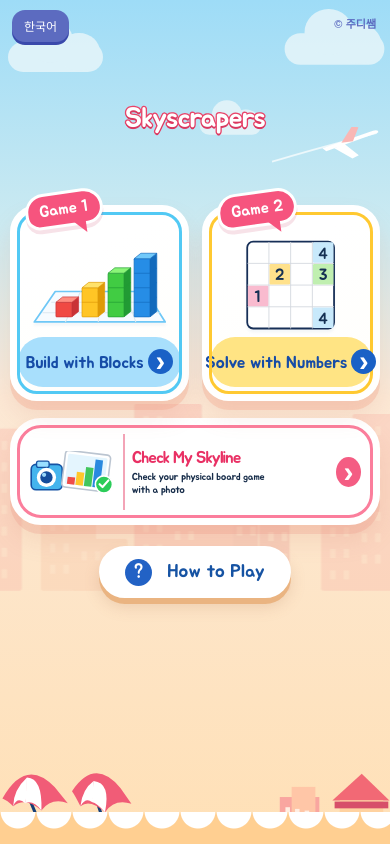
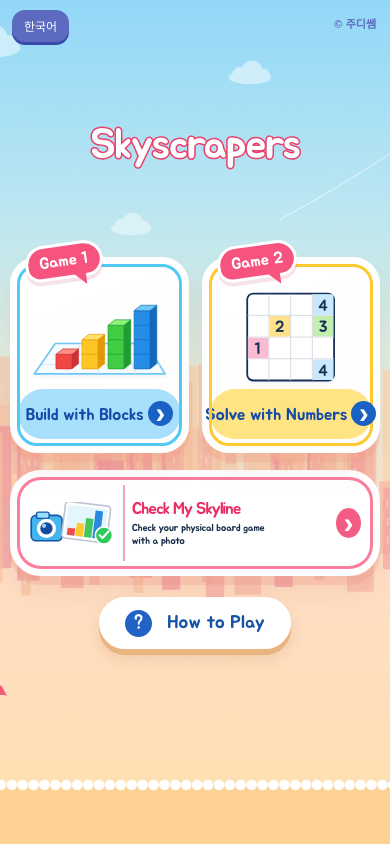
Before and after one commit to judyssaem/towerforest, a plain HTML site: page index.html in a window 390 px wide. Both pictures are taken after a click on the button "English". Drawn offline with nearby package versions, Linux system fonts and the light colour scheme.

Commit message:
Use PNG illustrated backgrounds and transparent logo on Towerforest home

```diff
--- a/index.html
+++ b/index.html
@@ -428,6 +428,94 @@ button:focus-visible, .mode-card:focus-visible, .inv-item:focus-visible { outlin
   #start-screen .home-tower{max-width:12vw;top:24%}
   #start-screen .home-skyline{top:30%;opacity:.38}
 }
+
+/* Home image assets · final illustrated design. Game UI stays interactive. */
+#start-screen{
+  background-color:#a9e0f2;
+  background-image:url("assets/home-background-desktop.png");
+  background-position:center center;
+  background-repeat:no-repeat;
+  background-size:cover;
+  padding-top:clamp(22px,4vh,47px);
+  padding-bottom:clamp(28px,4vh,45px);
+}
+#start-screen .home-decor{display:none!important}
+#start-screen .home-content{width:min(96%,1320px);gap:clamp(12px,1.7vh,18px)}
+#start-screen .home-header{
+  display:flex;
+  justify-content:center;
+  align-items:center;
+  min-height:clamp(100px,19vh,168px);
+  margin:0 0 clamp(12px,2vh,24px);
+}
+#start-screen .home-logo-image{
+  display:block;
+  width:min(95%,960px);
+  height:auto;
+  max-height:clamp(112px,18vh,170px);
+  object-fit:contain;
+  margin:0 auto;
+  flex:none;
+  filter:drop-shadow(0 2px 2px rgba(214,64,101,.06));
+}
+#start-screen .home-logo{display:none}
+#start-screen.home-english .home-logo-image{display:none}
+#start-screen.home-english .home-logo{
+  display:block;
+  background:transparent;
+  box-shadow:none;
+  border:0;
+  padding:0;
+  margin:0;
+  font-family:'Jua',sans-serif;
+  font-size:clamp(42px,5.7vw,86px);
+  font-weight:400;
+  color:#FFFFFF;
+  -webkit-text-stroke:clamp(3px,.4vw,6px) #E7426E;
+  paint-order:stroke fill;
+  text-shadow:none;
+  filter:none;
+  line-height:1.25;
+}
+#start-screen .home-play{
+  max-height:min(370px,39vh);
+  aspect-ratio:1.45/1;
+}
+#start-screen .home-play-art svg{max-height:min(252px,28vh)}
+#start-screen .home-camera{min-height:clamp(96px,15vh,145px)}
+@media(min-width:1100px) and (max-height:790px){
+  #start-screen{padding-top:15px;padding-bottom:25px}
+  #start-screen .home-header{min-height:100px;margin-bottom:5px}
+  #start-screen .home-logo-image{max-height:100px}
+  #start-screen .home-content{gap:10px}
+  #start-screen .home-play{max-height:34vh;aspect-ratio:1.7/1}
+  #start-screen .home-play-art svg{max-height:24vh}
+  #start-screen .home-camera{min-height:90px}
+}
+@media(max-width:700px){
+  #start-screen{
+    background-image:url("assets/home-background-mobile.png");
+    background-position:center center;
+    background-size:cover;
+    padding:clamp(68px,11vh,96px) 10px 68px;
+  }
+  #start-screen .home-header{
+    min-height:clamp(68px,14vh,105px);
+    margin-bottom:clamp(25px,5vh,50px);
+  }
+  #start-screen .home-logo-image{
+    width:min(100%,525px);
+    max-height:clamp(60px,12vh,100px);
+  }
+  #start-screen .home-logo{font-size:clamp(28px,7vw,45px)}
+  #start-screen .home-content{width:100%;gap:17px}
+  #start-screen .home-play{
+    max-height:none;
+    aspect-ratio:.91/1;
+  }
+  #start-screen .home-play-art svg{max-height:100%}
+  #start-screen .home-camera{min-height:106px}
+}
 </style>
 </head>
 <body>
@@ -446,6 +534,7 @@ button:focus-visible, .mode-card:focus-visible, .inv-item:focus-visible { outlin
  <div class="teacher-mark">© 주디쌤</div>
  <div class="home-content">
   <header class="home-header">
+   <img class="home-logo-image" src="assets/home-title.png" alt="들쑥날쑥 빌딩숲" decoding="async">
    <h1 class="home-logo" id="t-main-title">들쑥날쑥 빌딩숲</h1>
    <span class="home-hidden" id="t-subtitle">Skyscrapers</span>
   </header>
@@ -614,7 +703,7 @@ function toggleLanguage() { currentLang = currentLang === 'ko' ? 'en' : 'ko'; up
 function updateLanguage() {
   const t = translations[currentLang];
   const set = (id, v, html) => { const el = document.getElementById(id); if (html) el.innerHTML = v; else el.innerText = v; };
-  set('t-main-title', t.mainTitle); set('t-subtitle', t.subtitle); set('t-mode-3d-title', t.mode3dTitle); set('t-mode-3d-desc', t.mode3dDesc);
+  set('t-main-title', t.mainTitle); document.getElementById('start-screen').classList.toggle('home-english', currentLang === 'en'); set('t-subtitle', t.subtitle); set('t-mode-3d-title', t.mode3dTitle); set('t-mode-3d-desc', t.mode3dDesc);
   set('t-mode-2d-title', t.mode2dTitle); set('t-mode-2d-desc', t.mode2dDesc); set('t-mode-cam-title', t.modeCamTitle); set('t-mode-cam-desc', t.modeCamDesc, true); set('t-bubble-1', t.bubble1); set('t-bubble-2', t.bubble2); set('t-help-label', t.helpBtn);
   set('lang-btn', t.langBtn); set('t-modal-title', t.modalTitle);
   set('t-rule-1-title', t.rule1Title); set('t-rule-1-desc', t.rule1Desc, true);
```
Also changed, not shown: assets/home-background-desktop.png (added), assets/home-background-mobile.png (added), assets/home-title.png (added).
